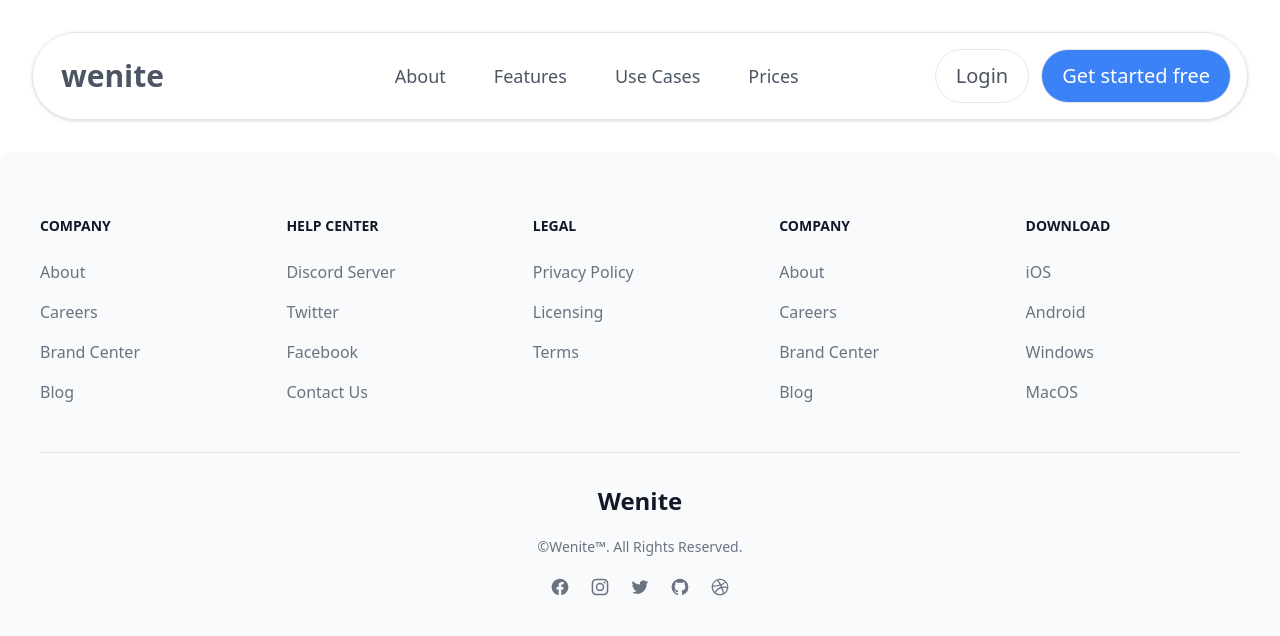
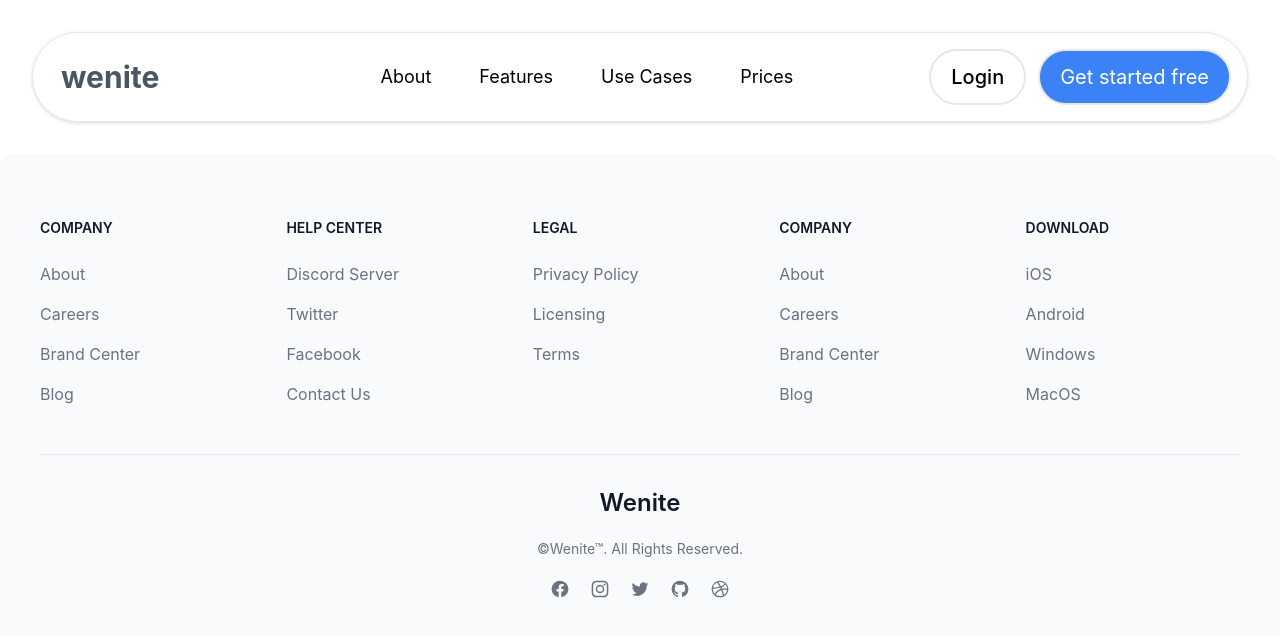
Before and after one commit to soneoso/wenite-website-2023, a Nuxt app in the folder wenite-website/: page /cases in a window 1280 px wide. Shown: the top 636 px of the page. Built offline with nearby package versions, Linux system fonts and the light colour scheme.

Commit message:
Add tailwind config - Tailwind changes

```diff
--- a/wenite-website/assets/css/tailwind.css
+++ b/wenite-website/assets/css/tailwind.css
@@ -1,11 +1,16 @@
+/* @import url('https://fonts.googleapis.com/css2?family=Inter:wght@100;200;300;400;500;600;700;800;900&display=swap'); */
+
 @tailwind base;
 @tailwind components;
 @tailwind utilities;
 
+
+html {
+    scroll-behavior: smooth;
+}
+
 @layer base {
-    html {
-        @apply scroll-smooth ;
-    }
+
 }
 
 @layer components {
@@ -13,21 +18,21 @@
     /* Navbar  */
 
     .navbtn {
-        @apply font-medium text-lg hover:text-blue-500 text-gray-600 lg:px-6 hover:underline-offset-4;
+        @apply  text-lg lg:px-6;
     }
 
     .nav-btn-login {
-        @apply block mt-4 w-auto h-auto transform rounded-full border px-5 py-3 text-center text-xl transition-colors duration-300 text-gray-600 hover:bg-blue-500 focus:bg-blue-400 focus:outline-none dark:hover:text-white lg:mt-0 lg:w-auto lg:h-auto font-medium;
+        @apply block mt-4 w-auto h-auto transform rounded-full border-2 px-5 py-3 text-center text-xl backdrop-blur-2xl transition-colors duration-300  hover:bg-blue-500 focus:bg-blue-400 dark:hover:text-white lg:mt-0 lg:w-auto lg:h-auto font-medium;
     }
 
     .nav-btn-start-free {
-        @apply block mt-4 w-auto h-auto transform rounded-full border px-5 py-3 text-center text-xl  transition-colors duration-300 text-white bg-blue-500 hover:bg-blue-400 focus:bg-blue-400 focus:outline-none  lg:mt-0 lg:w-auto lg:h-auto;
+        @apply block mt-4 w-auto h-auto transform rounded-full border-2 bg-blue-500 text-white px-5 py-3 text-center text-xl duration-300 hover:bg-blue-400 lg:mt-0 lg:w-auto lg:h-auto;
     }
 
 
     /* Header */
 
     .header-btn-book {
-        @apply m-1 font-medium   transform rounded-full bg-blue-500 px-5 py-3 text-xl mt-8 text-white transition-colors duration-300 hover:bg-blue-400 focus:bg-blue-400 focus:outline-none;
+        @apply m-1 font-medium   transform rounded-full bg-blue-500 px-5 py-3 text-xl mt-8 text-white transition-colors duration-300 hover:bg-blue-400 focus:bg-blue-400;
     }
 }
--- /dev/null
+++ b/wenite-website/tailwind.config.js
@@ -0,0 +1,18 @@
+/** @type {import('tailwindcss').Config} */
+module.exports = {
+  theme: {
+    extend: {
+fontFamily: {
+        sans: [
+          '"Inter"',
+          'system-ui',
+          'Roboto',
+          '"Helvetica Neue"',
+          '"Noto Sans"',
+          'sans-serif',
+        ],
+      }
+    },
+  },
+  plugins: [],
+}
```
